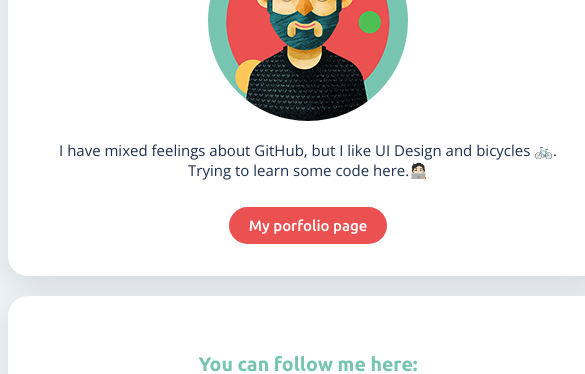
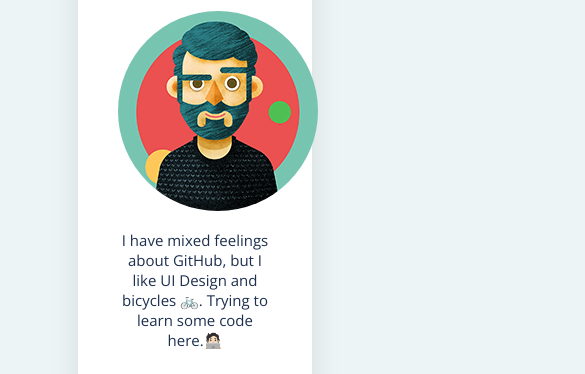
Before and after one commit to jtmarques/profile, a plain HTML site: page index.html in a window 390 px wide. Shown: the part 244-618 px from the top of the page, 585 px wide, since content can reach past the window. Drawn offline with nearby package versions, Linux system fonts and the light colour scheme.

Commit message:
my profile page

```diff
--- a/style.css
+++ b/style.css
@@ -1,23 +1,3 @@
-@media (max-width: 960px) {
-  /* For a screen < 960px, this CSS will be read */
-  .container {
-    width: 700px;
-  }
-}
-
-@media (max-width: 720px) {
-  /* For a screen < 720px, this CSS will be read */
-  .container {
-    width: 500px;
-  }
-}
-
-@media (max-width: 540px) {
-  /* For a screen < 540px, this CSS will be read */
-  .container {
-    width: 300px;
-  }
-}
 
 body {
   background-color: #edf4f5;
@@ -61,7 +41,7 @@ a:hover {
 }
 
 .container {
-width: 600px;
+  width: 60vw;
   margin: 0 auto;
   list-style-type: none;
 }
@@ -101,5 +81,23 @@ box-shadow: 0px 10px 30px rgba(0,0,0,0.1);
   font-size: 30px;
 }
 
+@media (max-width: 960px) {
+  /* For a screen < 960px, this CSS will be read */
+  .container {
+    width: 60vw;
+  }
+}
 
-/* margin/border/padding/width/height */
+@media (max-width: 720px) {
+  /* For a screen < 720px, this CSS will be read */
+  .container {
+    width: 60vw;
+  }
+}
+
+@media (max-width: 540px) {
+  /* For a screen < 540px, this CSS will be read */
+  .container {
+    width: 60vw;
+  }
+}
```
Lines whose indentation alone changed are shown as unchanged.
